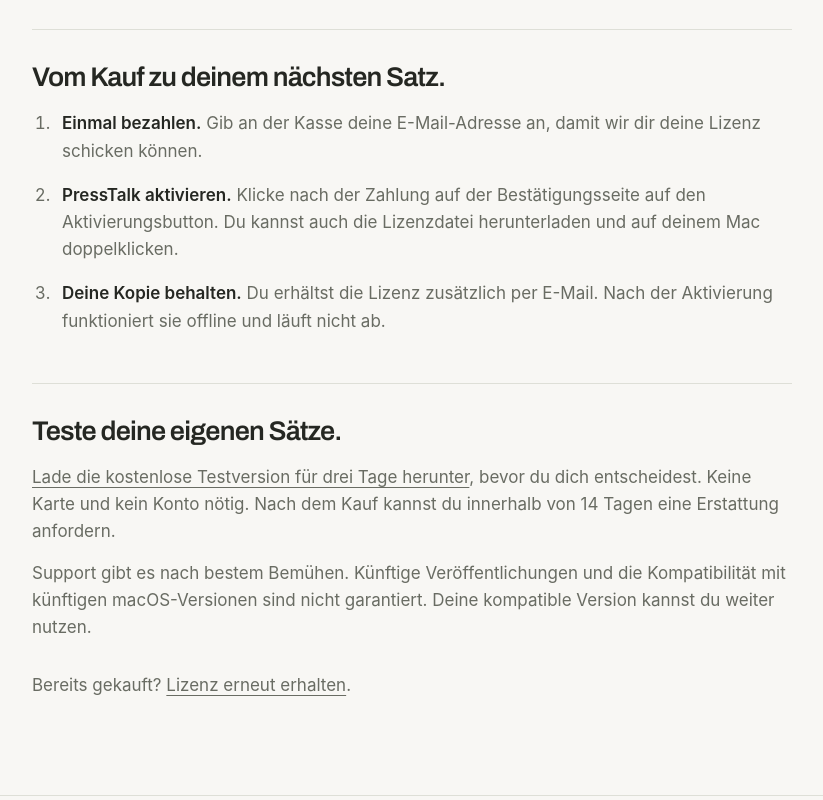
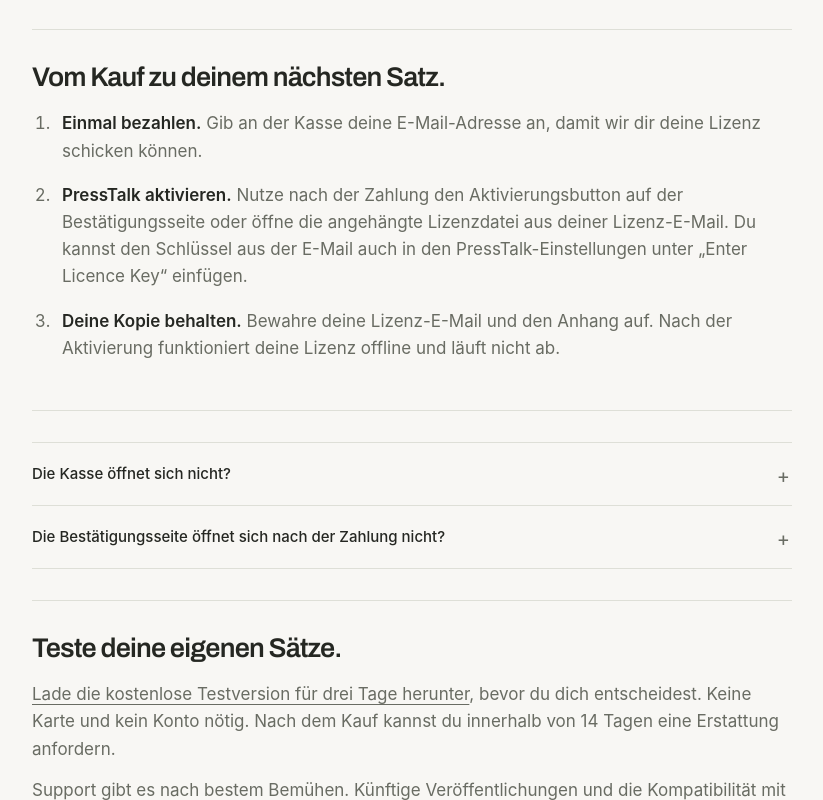
Before and after one commit to subtract0/presstalk, a plain HTML site: page site/de/buy.html in a window 1280 px wide. Shown: the part 547-1347 px from the top of the page, without its empty margins (228-1051 px from the left). Drawn offline with Linux system fonts and the light colour scheme; files whose address does not match are found by name.

Commit message:
Add checkout recovery and emailed licence activation guidance

```diff
--- a/site/de/buy.html
+++ b/site/de/buy.html
@@ -13,9 +13,13 @@
 <p class="detail checkout-note">Die Zahlung läuft über Stripe. Den endgültigen Betrag siehst du dort vor dem Bezahlen.</p>
 <section><h2>Vom Kauf zu deinem nächsten Satz.</h2><ol>
 <li><strong>Einmal bezahlen.</strong> Gib an der Kasse deine E-Mail-Adresse an, damit wir dir deine Lizenz schicken können.</li>
-<li><strong>PressTalk aktivieren.</strong> Klicke nach der Zahlung auf der Bestätigungsseite auf den Aktivierungsbutton. Du kannst auch die Lizenzdatei herunterladen und auf deinem Mac doppelklicken.</li>
-<li><strong>Deine Kopie behalten.</strong> Du erhältst die Lizenz zusätzlich per E-Mail. Nach der Aktivierung funktioniert sie offline und läuft nicht ab.</li>
+<li><strong>PressTalk aktivieren.</strong> Nutze nach der Zahlung den Aktivierungsbutton auf der Bestätigungsseite oder öffne die angehängte Lizenzdatei aus deiner Lizenz-E-Mail. Du kannst den Schlüssel aus der E-Mail auch in den PressTalk-Einstellungen unter „Enter Licence Key“ einfügen.</li>
+<li><strong>Deine Kopie behalten.</strong> Bewahre deine Lizenz-E-Mail und den Anhang auf. Nach der Aktivierung funktioniert deine Lizenz offline und läuft nicht ab.</li>
 </ol></section>
+<section class="faq-list" aria-label="Hilfe beim Bezahlen">
+<details><summary>Die Kasse öffnet sich nicht?</summary><p>Kopiere diesen <a href="https://presstalk-licenses.presstalk.workers.dev/buy">Link zur Kasse</a> und öffne ihn in Safari oder einem anderen Browser. Falls die Seite weiterhin nicht lädt, <a href="https://github.com/subtract0/presstalk/blob/main/docs/SUPPORT.md" hreflang="en">wende dich an den PressTalk-Support</a>.</p></details>
+<details><summary>Die Bestätigungsseite öffnet sich nach der Zahlung nicht?</summary><p>Prüfe deine Lizenz-E-Mail und auch deinen Spamordner. Öffne die angehängte Lizenzdatei auf deinem Mac oder füge den Schlüssel in den PressTalk-Einstellungen unter „Enter Licence Key“ ein. <strong>Bezahle nicht erneut, nur weil die Bestätigungsseite nicht lädt.</strong> Falls die Lizenz-E-Mail fehlt, <a href="https://github.com/subtract0/presstalk/blob/main/docs/SUPPORT.md" hreflang="en">kontaktiere den PressTalk-Support</a>, damit wir deinen Kauf prüfen können.</p></details>
+</section>
 <section><h2>Teste deine eigenen Sätze.</h2><p><a href="download.html">Lade die kostenlose Testversion für drei Tage herunter</a>, bevor du dich entscheidest. Keine Karte und kein Konto nötig. Nach dem Kauf kannst du innerhalb von 14 Tagen eine Erstattung anfordern.</p><p>Support gibt es nach bestem Bemühen. Künftige Veröffentlichungen und die Kompatibilität mit künftigen macOS-Versionen sind nicht garantiert. Deine kompatible Version kannst du weiter nutzen.</p></section>
 <p>Bereits gekauft? <a href="https://presstalk-licenses.presstalk.workers.dev/recover">Lizenz erneut erhalten</a>.</p>
 </main>
```
Also changed, not shown: site/buy.html (+6 -2 lines).
